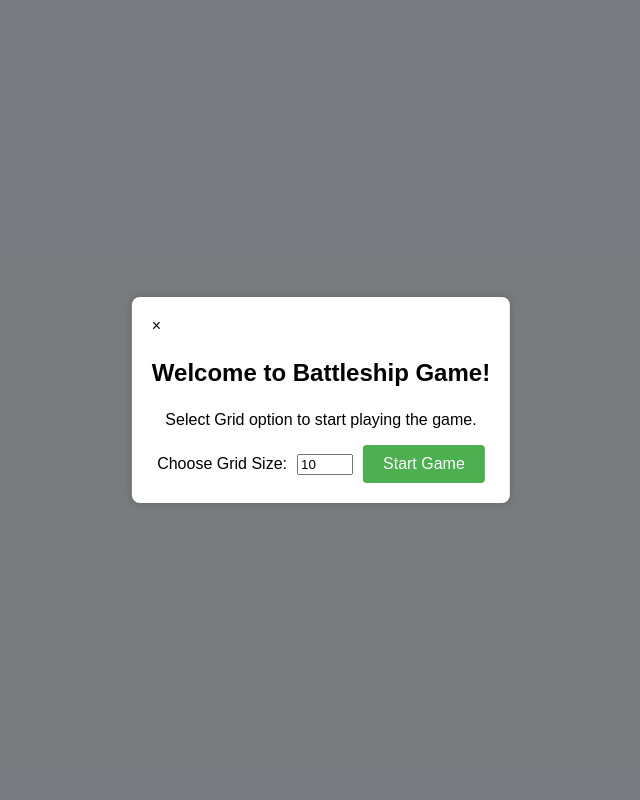
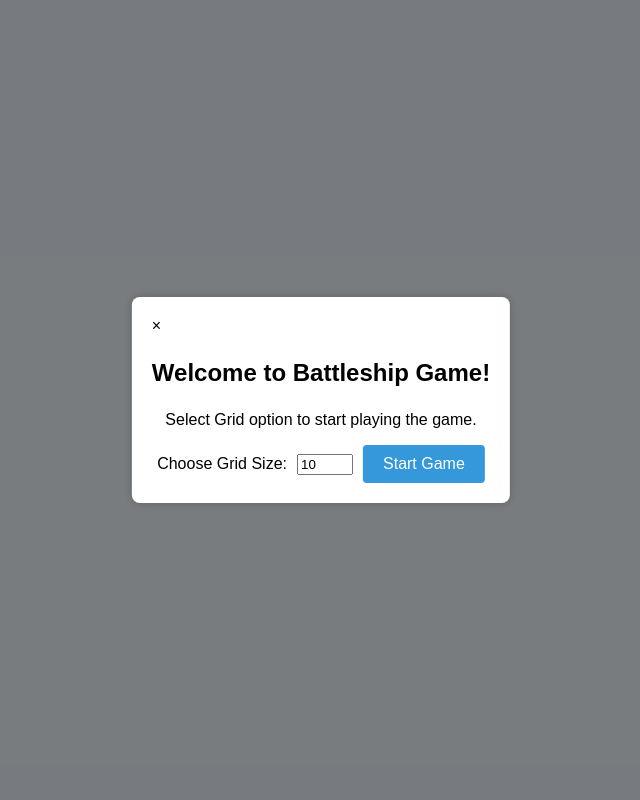
Before and after one commit to peleisaac/python-project-battleship-game, a Flask app: page / in a window 1280 px wide. Shown: the whole page, without its empty margins (319-959 px from the left). Run offline with Flask 3, Linux system fonts and the light colour scheme.

Commit message:
Updated the start button background color in style.css

```diff
--- a/static/css/style.css
+++ b/static/css/style.css
@@ -54,7 +54,7 @@ form {
     font-weight: bold;
 }
 .popup-content button{
-    background-color: #4CAF50;
+    background-color: #3498db;
     color: white;
     padding: 10px 20px;
     border: none;
```
